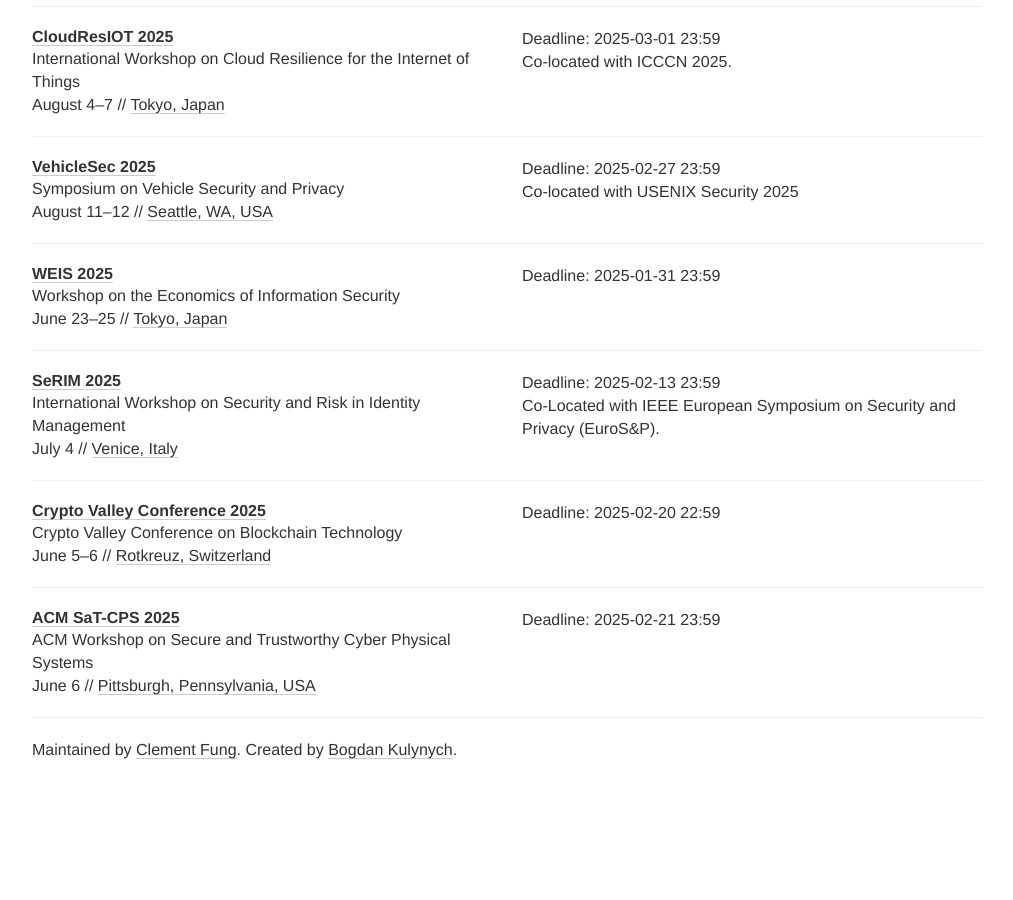
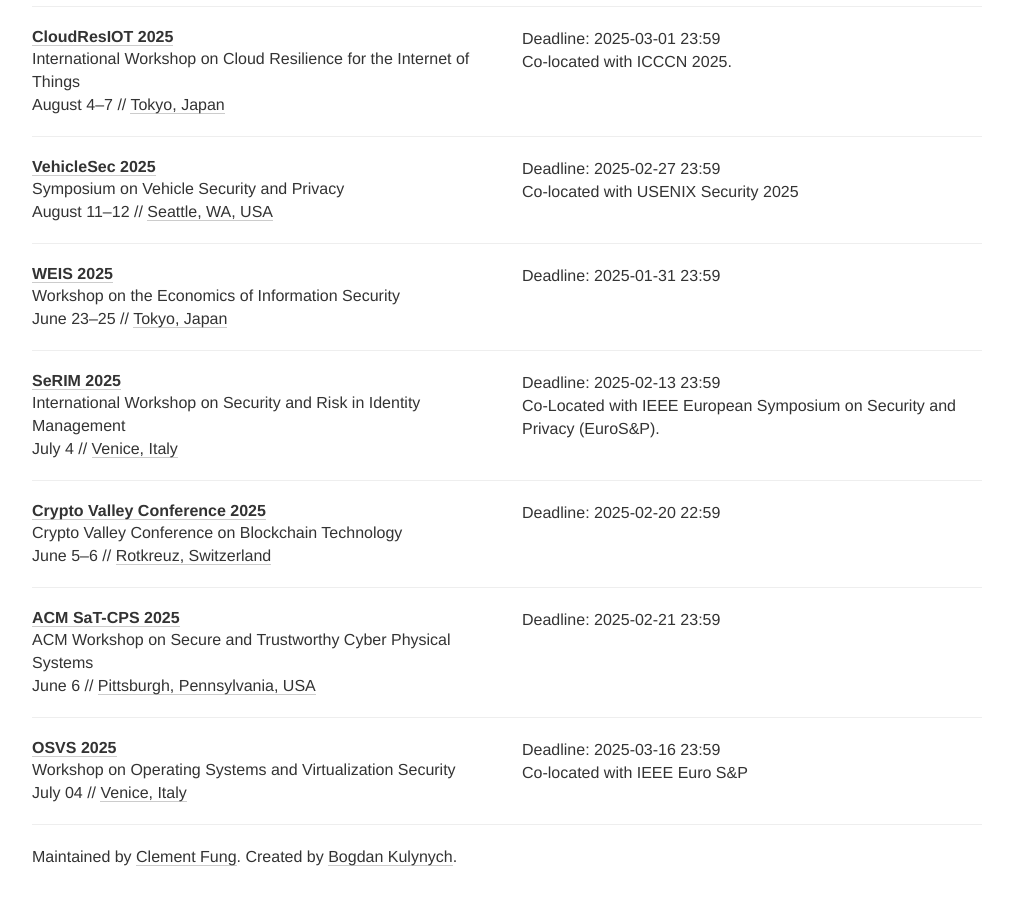
Before and after one commit to sec-deadlines/sec-deadlines.github.io, a Jekyll site: the page built from index.html, in a window 1280 px wide and 900 px high, scrolled down 16500 px. Shown: the whole window, without its empty margins (133-1146 px from the left). Built offline with Jekyll 4.4.1, drawn with Linux system fonts in a browser that asks for light colours; nearby versions of some CDN libraries; comment, search, counter and statistics services are not loaded; before the commit the page ends 17293 px from its top, so only the background shows below that.

Commit message:
Please add OSVS workshop Co-located with IEEE EuroS&P 25

```diff
--- a/_data/conferences.yml
+++ b/_data/conferences.yml
@@ -1217,3 +1217,13 @@
   date: June 6
   place: Pittsburgh, Pennsylvania, USA
   tags: [SEC, PRIV, SHOP]
+
+- name: OSVS
+  description: Workshop on Operating Systems and Virtualization Security
+  year: 2025
+  link: https://osvs.pages.dev
+  deadline: ["2025-03-16 23:59"]
+  date: July 04
+  comment: Co-located with IEEE Euro S&P
+  place: Venice, Italy
+  tags: [SEC, SHOP]
```
